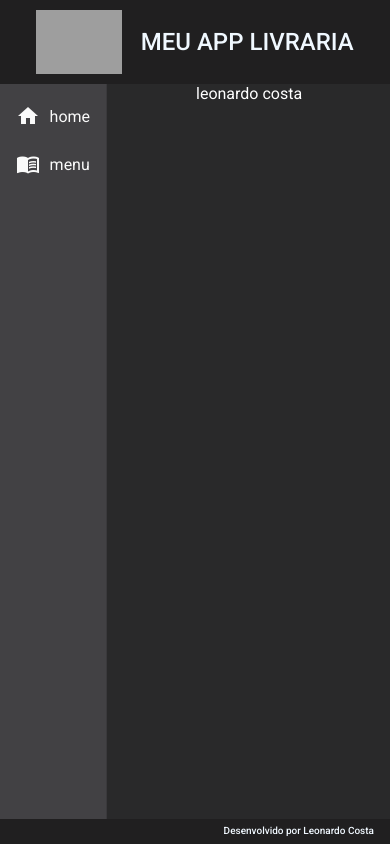
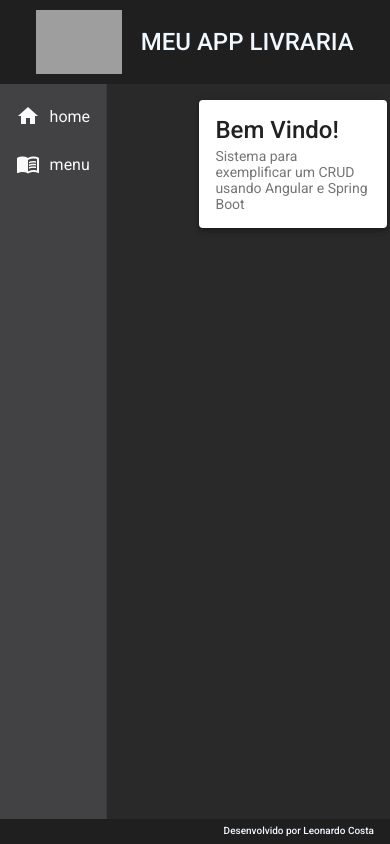
Before and after one commit to Dev-Leonardo-Costa/Livraria-front, an Angular app in the folder livraria-front/: page / in a window 390 px wide. Built offline with nearby package versions, Linux system fonts and the light colour scheme; grey boxes are pictures that could not be loaded.

Commit message:
implementado o home com rota

```diff
--- a/livraria-front/src/app/app-routing.module.ts
+++ b/livraria-front/src/app/app-routing.module.ts
@@ -1,7 +1,13 @@
-import { NgModule } from '@angular/core';
+import { HomeComponent } from './components/views/home/home.component';
+import { NgModule, Component } from '@angular/core';
 import { RouterModule, Routes } from '@angular/router';
 
-const routes: Routes = [];
+const routes: Routes = [
+ {
+  path: '',
+  component: HomeComponent
+ }
+];
 
 @NgModule({
   imports: [RouterModule.forRoot(routes)],
--- a/livraria-front/src/app/components/template/nav/nav.component.html
+++ b/livraria-front/src/app/components/template/nav/nav.component.html
@@ -1,7 +1,7 @@
 <mat-sidenav-container class="container">
   <mat-sidenav mode="side" opened>
     <mat-nav-list>
-      <a mat-list-item>
+      <a routerLink="" mat-list-item>
         <i class="material-icons">home</i>
         home
       </a>
@@ -12,7 +12,7 @@
     </mat-nav-list>
   </mat-sidenav>
 <mat-sidenav-content>
- leonardo costa
+ <router-outlet></router-outlet>
 </mat-sidenav-content>
 
 
--- /dev/null
+++ b/livraria-front/src/app/components/views/home/home.component.css
@@ -0,0 +1,16 @@
+.home {
+    width: 95%;
+    margin: 1rem auto;
+}
+
+@media(max-width: 450px){
+    .home{
+        width: 70%;
+    }
+}
+
+@media(max-width: 768px){
+    .home{
+        width: 80%;
+    }
+}
--- /dev/null
+++ b/livraria-front/src/app/components/views/home/home.component.html
@@ -0,0 +1,4 @@
+<mat-card class="home mat-elevation-z4">
+    <mat-card-title class="title">Bem Vindo!</mat-card-title>
+    <mat-card-subtitle class="subtitle">Sistema para exemplificar um CRUD usando Angular e Spring Boot</mat-card-subtitle>
+</mat-card>
--- /dev/null
+++ b/livraria-front/src/app/components/views/home/home.component.ts
@@ -0,0 +1,15 @@
+import { Component, OnInit } from '@angular/core';
+
+@Component({
+  selector: 'app-home',
+  templateUrl: './home.component.html',
+  styleUrls: ['./home.component.css']
+})
+export class HomeComponent implements OnInit {
+
+  constructor() { }
+
+  ngOnInit(): void {
+  }
+
+}
```
Also changed, not shown: livraria-front/src/app/app.module.ts (+6 -2 lines), livraria-front/src/app/app.component.html (line endings or trailing spaces).
